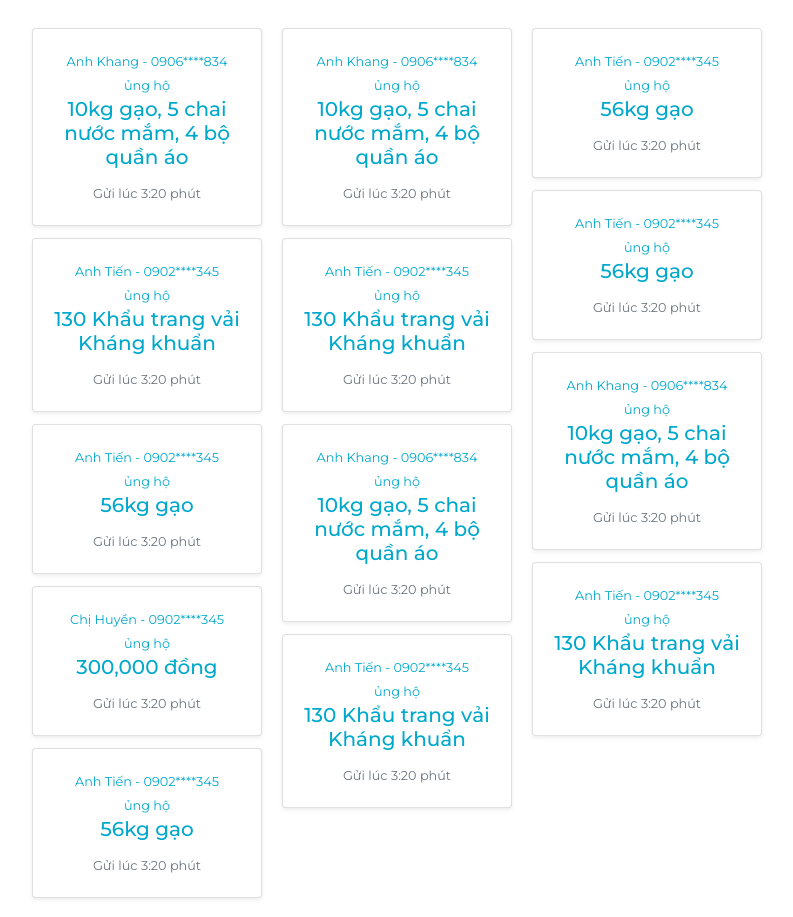
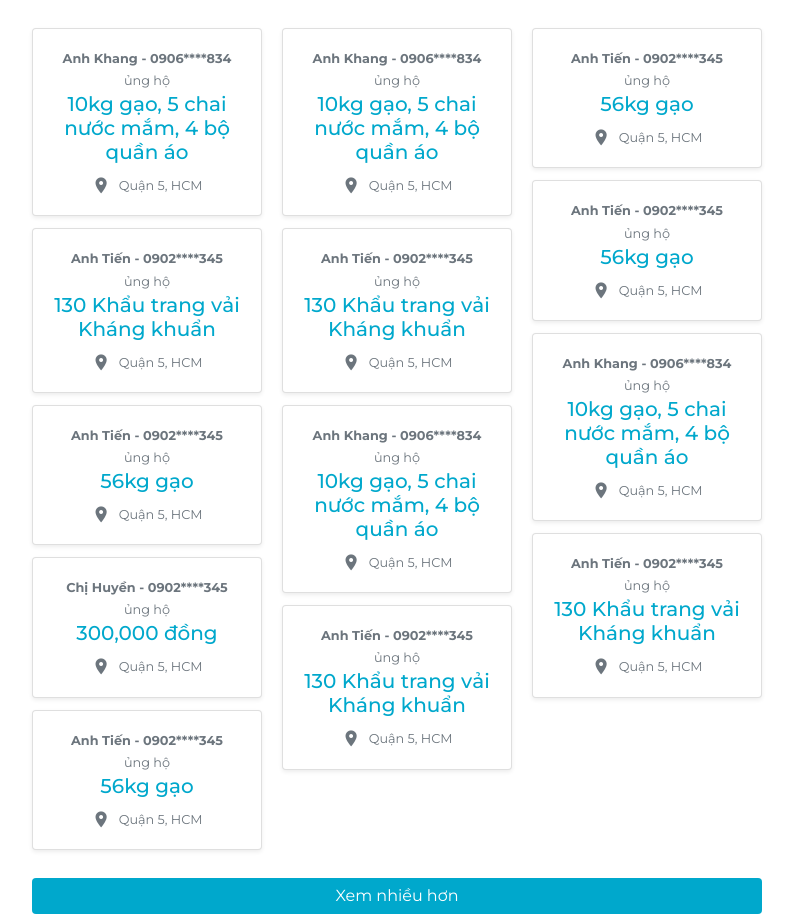
Before and after one commit to tuanrobo/lotteryrescue, a website: page build/index.html in a window 1280 px wide. Shown: the part 600-1517 px from the top of the page, without its empty margins (53-846 px from the left). Drawn offline with Linux system fonts and the light colour scheme.

Commit message:
post dettail

```diff
--- a/build/css/style.css
+++ b/build/css/style.css
@@ -25,6 +25,10 @@ a {
 
 .jumbotron {
   background-color: #00a8cc; }
+
+.form-control, .custom-select {
+  background-color: #f3f3f4;
+  border: none; }
 
 .progressbar {
   counter-reset: step; }
--- a/build/index.html
+++ b/build/index.html
@@ -167,65 +167,78 @@
               </div>
               <div class="col-12">
                 <h4 class="mb-5 d-flex"><i class="material-icons mr-3 text-danger">favorite</i>Nhà giải cứu mới</h4>
-                <div class="card-columns mb-3"><a class="card text-center shadow-sm" href="#">
-                        <div class="card-body"><small>Anh Khang - 0906****834<br>ủng hộ</small>
+                <div class="card-columns mb-3"><a class="card text-center shadow-sm text-decoration-none" href="post_details.html">
+                        <div class="card-body"><small class="text-secondary">
+                            <div class="font-weight-bold">Anh Khang - 0906****834</div>ủng hộ</small>
                           <h5 class="card-title">10kg gạo, 5 chai nước mắm, 4 bộ quần áo</h5>
-                          <p class="card-text"> <small class="text-muted">Gửi lúc 3:20 phút</small></p>
-                        </div></a><a class="card text-center shadow-sm" href="#">
-                        <div class="card-body"><small>Anh Tiến - 0902****345<br>ủng hộ</small>
+                          <p class="card-text"> <small class="text-muted d-flex align-items-center justify-content-center"><i class="material-icons mr-2" style="font-size:1.5em">room </i>Quận 5, HCM</small></p>
+                        </div></a><a class="card text-center shadow-sm text-decoration-none" href="post_details.html">
+                        <div class="card-body"><small class="text-secondary">
+                            <div class="font-weight-bold">Anh Tiến - 0902****345</div>ủng hộ</small>
                           <h5 class="card-title">130 Khẩu trang vải Kháng khuẩn</h5>
-                          <p class="card-text"> <small class="text-muted">Gửi lúc 3:20 phút</small></p>
-                        </div></a><a class="card text-center shadow-sm" href="#">
-                        <div class="card-body"><small>Anh Tiến - 0902****345<br>ủng hộ</small>
+                          <p class="card-text"> <small class="text-muted d-flex align-items-center justify-content-center"><i class="material-icons mr-2" style="font-size:1.5em">room </i>Quận 5, HCM</small></p>
+                        </div></a><a class="card text-center shadow-sm text-decoration-none" href="post_details.html">
+                        <div class="card-body"><small class="text-secondary">
+                            <div class="font-weight-bold">Anh Tiến - 0902****345</div>ủng hộ</small>
                           <h5 class="card-title">56kg gạo</h5>
-                          <p class="card-text"> <small class="text-muted">Gửi lúc 3:20 phút</small></p>
-                        </div></a><a class="card text-center shadow-sm" href="#">
-                        <div class="card-body"><small>Chị Huyền - 0902****345<br>ủng hộ</small>
+                          <p class="card-text"> <small class="text-muted d-flex align-items-center justify-content-center"><i class="material-icons mr-2" style="font-size:1.5em">room </i>Quận 5, HCM</small></p>
+                        </div></a><a class="card text-center shadow-sm text-decoration-none" href="post_details.html">
+                        <div class="card-body"><small class="text-secondary">
+                            <div class="font-weight-bold">Chị Huyền - 0902****345</div>ủng hộ</small>
                           <h5 class="card-title">300,000 đồng</h5>
-                          <p class="card-text"> <small class="text-muted">Gửi lúc 3:20 phút</small></p>
-                        </div></a><a class="card text-center shadow-sm" href="#">
-                        <div class="card-body"><small>Anh Tiến - 0902****345<br>ủng hộ</small>
+                          <p class="card-text"> <small class="text-muted d-flex align-items-center justify-content-center"><i class="material-icons mr-2" style="font-size:1.5em">room </i>Quận 5, HCM</small></p>
+                        </div></a><a class="card text-center shadow-sm text-decoration-none" href="post_details.html">
+                        <div class="card-body"><small class="text-secondary">
+                            <div class="font-weight-bold">Anh Tiến - 0902****345</div>ủng hộ</small>
                           <h5 class="card-title">56kg gạo</h5>
-                          <p class="card-text"> <small class="text-muted">Gửi lúc 3:20 phút</small></p>
-                        </div></a><a class="card text-center shadow-sm" href="#">
-                        <div class="card-body"><small>Anh Khang - 0906****834<br>ủng hộ</small>
+                          <p class="card-text"> <small class="text-muted d-flex align-items-center justify-content-center"><i class="material-icons mr-2" style="font-size:1.5em">room </i>Quận 5, HCM</small></p>
+                        </div></a><a class="card text-center shadow-sm text-decoration-none" href="post_details.html">
+                        <div class="card-body"><small class="text-secondary">
+                            <div class="font-weight-bold">Anh Khang - 0906****834</div>ủng hộ</small>
                           <h5 class="card-title">10kg gạo, 5 chai nước mắm, 4 bộ quần áo</h5>
-                          <p class="card-text"> <small class="text-muted">Gửi lúc 3:20 phút</small></p>
-                        </div></a><a class="card text-center shadow-sm" href="#">
-                        <div class="card-body"><small>Anh Tiến - 0902****345<br>ủng hộ</small>
+                          <p class="card-text"> <small class="text-muted d-flex align-items-center justify-content-center"><i class="material-icons mr-2" style="font-size:1.5em">room </i>Quận 5, HCM</small></p>
+                        </div></a><a class="card text-center shadow-sm text-decoration-none" href="post_details.html">
+                        <div class="card-body"><small class="text-secondary">
+                            <div class="font-weight-bold">Anh Tiến - 0902****345</div>ủng hộ</small>
                           <h5 class="card-title">130 Khẩu trang vải Kháng khuẩn</h5>
-                          <p class="card-text"> <small class="text-muted">Gửi lúc 3:20 phút</small></p>
-                        </div></a><a class="card text-center shadow-sm" href="#">
-                        <div class="card-body"><small>Anh Khang - 0906****834<br>ủng hộ</small>
+                          <p class="card-text"> <small class="text-muted d-flex align-items-center justify-content-center"><i class="material-icons mr-2" style="font-size:1.5em">room </i>Quận 5, HCM</small></p>
+                        </div></a><a class="card text-center shadow-sm text-decoration-none" href="post_details.html">
+                        <div class="card-body"><small class="text-secondary">
+                            <div class="font-weight-bold">Anh Khang - 0906****834</div>ủng hộ</small>
                           <h5 class="card-title">10kg gạo, 5 chai nước mắm, 4 bộ quần áo</h5>
-                          <p class="card-text"> <small class="text-muted">Gửi lúc 3:20 phút</small></p>
-                        </div></a><a class="card text-center shadow-sm" href="#">
-                        <div class="card-body"><small>Anh Tiến - 0902****345<br>ủng hộ</small>
+                          <p class="card-text"> <small class="text-muted d-flex align-items-center justify-content-center"><i class="material-icons mr-2" style="font-size:1.5em">room </i>Quận 5, HCM</small></p>
+                        </div></a><a class="card text-center shadow-sm text-decoration-none" href="post_details.html">
+                        <div class="card-body"><small class="text-secondary">
+                            <div class="font-weight-bold">Anh Tiến - 0902****345</div>ủng hộ</small>
                           <h5 class="card-title">130 Khẩu trang vải Kháng khuẩn</h5>
-                          <p class="card-text"> <small class="text-muted">Gửi lúc 3:20 phút</small></p>
-                        </div></a><a class="card text-center shadow-sm" href="#">
-                        <div class="card-body"><small>Anh Tiến - 0902****345<br>ủng hộ</small>
+                          <p class="card-text"> <small class="text-muted d-flex align-items-center justify-content-center"><i class="material-icons mr-2" style="font-size:1.5em">room </i>Quận 5, HCM</small></p>
+                        </div></a><a class="card text-center shadow-sm text-decoration-none" href="post_details.html">
+                        <div class="card-body"><small class="text-secondary">
+                            <div class="font-weight-bold">Anh Tiến - 0902****345</div>ủng hộ</small>
                           <h5 class="card-title">56kg gạo</h5>
-                          <p class="card-text"> <small class="text-muted">Gửi lúc 3:20 phút</small></p>
-                        </div></a><a class="card text-center shadow-sm" href="#">
-                        <div class="card-body"><small>Anh Tiến - 0902****345<br>ủng hộ</small>
+                          <p class="card-text"> <small class="text-muted d-flex align-items-center justify-content-center"><i class="material-icons mr-2" style="font-size:1.5em">room </i>Quận 5, HCM</small></p>
+                        </div></a><a class="card text-center shadow-sm text-decoration-none" href="post_details.html">
+                        <div class="card-body"><small class="text-secondary">
+                            <div class="font-weight-bold">Anh Tiến - 0902****345</div>ủng hộ</small>
                           <h5 class="card-title">56kg gạo</h5>
-                          <p class="card-text"> <small class="text-muted">Gửi lúc 3:20 phút</small></p>
-                        </div></a><a class="card text-center shadow-sm" href="#">
-                        <div class="card-body"><small>Anh Khang - 0906****834<br>ủng hộ</small>
+                          <p class="card-text"> <small class="text-muted d-flex align-items-center justify-content-center"><i class="material-icons mr-2" style="font-size:1.5em">room </i>Quận 5, HCM</small></p>
+                        </div></a><a class="card text-center shadow-sm text-decoration-none" href="post_details.html">
+                        <div class="card-body"><small class="text-secondary">
+                            <div class="font-weight-bold">Anh Khang - 0906****834</div>ủng hộ</small>
                           <h5 class="card-title">10kg gạo, 5 chai nước mắm, 4 bộ quần áo</h5>
-                          <p class="card-text"> <small class="text-muted">Gửi lúc 3:20 phút</small></p>
-                        </div></a><a class="card text-center shadow-sm" href="#">
-                        <div class="card-body"><small>Anh Tiến - 0902****345<br>ủng hộ</small>
+                          <p class="card-text"> <small class="text-muted d-flex align-items-center justify-content-center"><i class="material-icons mr-2" style="font-size:1.5em">room </i>Quận 5, HCM</small></p>
+                        </div></a><a class="card text-center shadow-sm text-decoration-none" href="post_details.html">
+                        <div class="card-body"><small class="text-secondary">
+                            <div class="font-weight-bold">Anh Tiến - 0902****345</div>ủng hộ</small>
                           <h5 class="card-title">130 Khẩu trang vải Kháng khuẩn</h5>
-                          <p class="card-text"> <small class="text-muted">Gửi lúc 3:20 phút</small></p>
+                          <p class="card-text"> <small class="text-muted d-flex align-items-center justify-content-center"><i class="material-icons mr-2" style="font-size:1.5em">room </i>Quận 5, HCM</small></p>
                         </div></a>
                 </div><a class="btn btn-primary d-block" href="#">Xem nhiều hơn</a>
               </div>
             </div>
           </div>
-          <div class="col-md-4">
-            <div class="card w-100 shadow-sm p-md-4 p-3 ml-md-4">
+          <div class="col-md-4 pl-md-4">
+            <div class="card w-100 shadow-sm p-md-4 p-3">
               <h3 class="mb-3">Bạn có thể làm gì?</h3>
               <p class="lead mb-5">Với những món đồ dùng hoặc thức ăn thực phẩm mà bạn có thể cho đi, chúng tôi sẽ đến nhận và chia sẻ đồ của bạn cho những hoàn cảnh khó hơn, đây là điều đáng trân trọng chúng tôi rất cám ơn và hoan nghênh tấm lòng của bạn.								</p><a class="btn btn-lg btn-primary" href="sign_up.html">Tham gia cùng chúng tôi</a>
             </div>
```
Also changed, not shown: build/post_details.html (added, +166 -0 lines).
